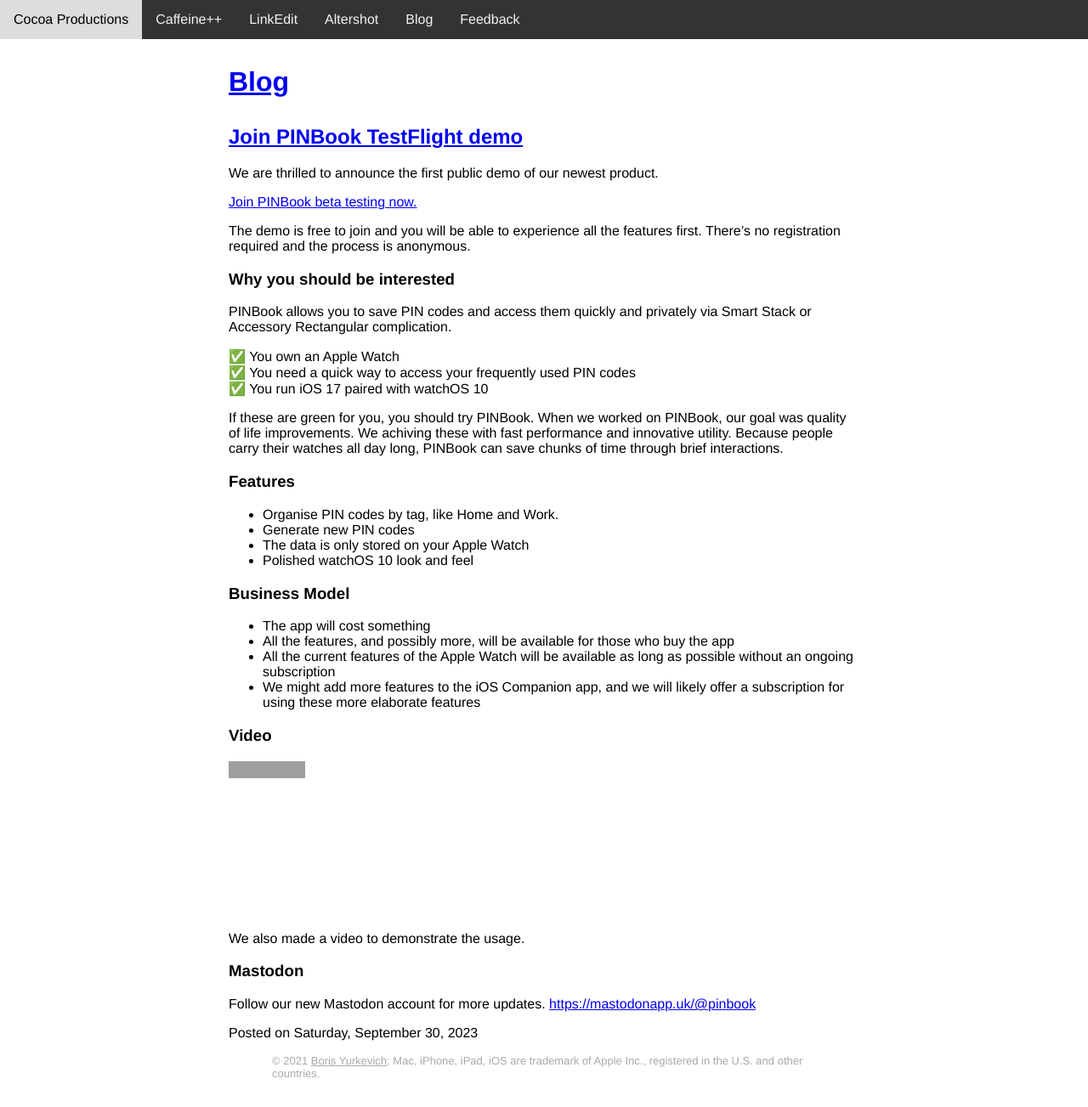
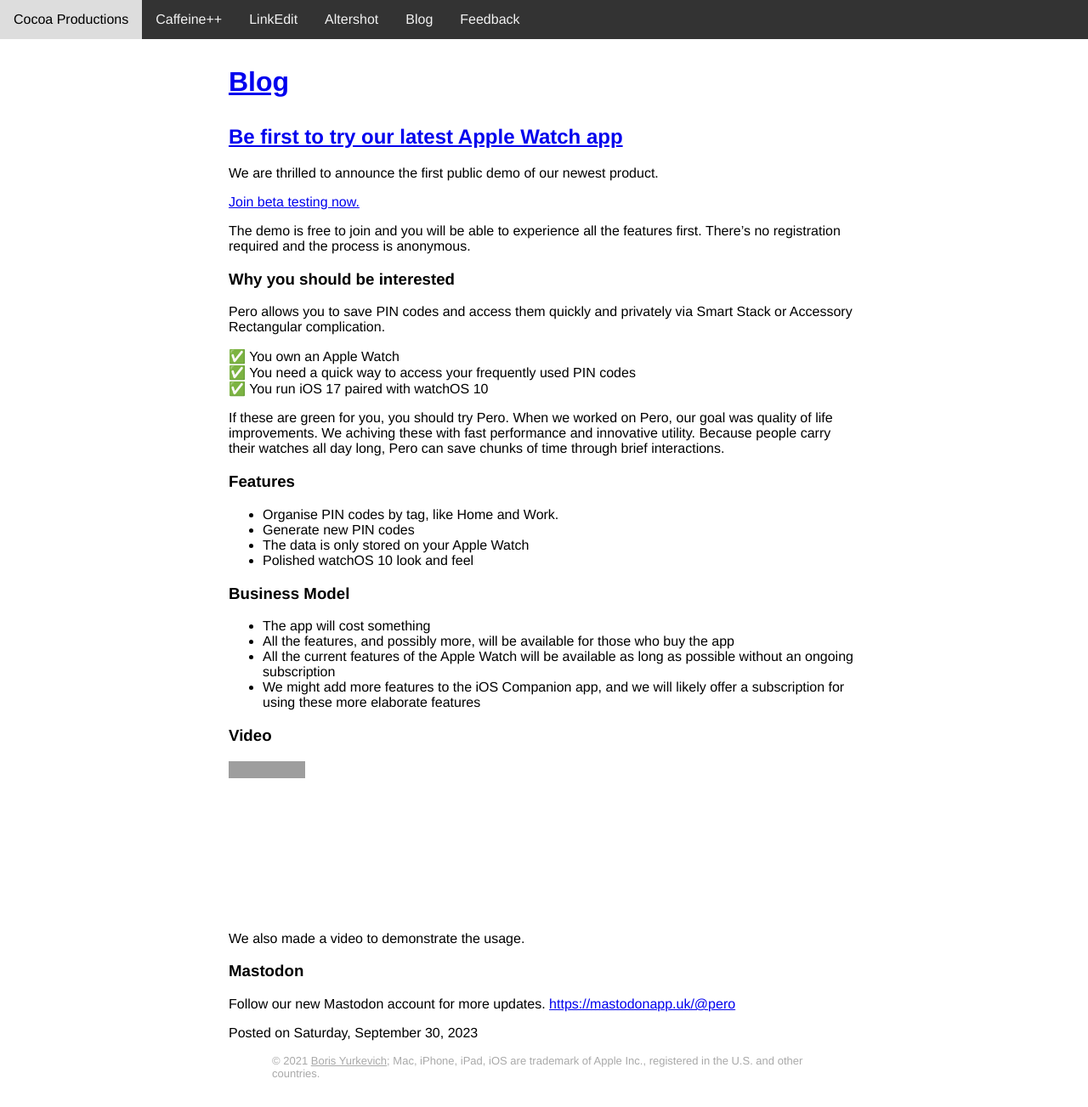
Before and after one commit to cocoaproductions/cocoaproductions.github.io, a Jekyll site: the page built from _posts/2023-09-30-join-pinbook-testflight-demo.md, in a window 1280 px wide. Shown: the whole page at 85% size. Built offline with Jekyll 4.4.1, drawn with Linux system fonts in a browser that asks for light colours; grey boxes are pictures that could not be loaded.

Commit message:
Updated post

```diff
--- a/_posts/2023-09-30-join-pinbook-testflight-demo.md
+++ b/_posts/2023-09-30-join-pinbook-testflight-demo.md
@@ -1,24 +1,24 @@
 ---
 layout: post
-title: "Join PINBook TestFlight demo"
+title: "Be first to try our latest Apple Watch app"
 date: 2023-09-30T8:29:57+0100
 ---
 
 We are thrilled to announce the first public demo of our newest product.
 
-[Join PINBook beta testing now.](https://testflight.apple.com/join/k5fOnkxq)
+[Join beta testing now.](https://testflight.apple.com/join/k5fOnkxq)
 
 The demo is free to join and you will be able to experience all the features first. There's no registration required and the process is anonymous.
 
 ### Why you should be interested ###
 
-PINBook allows you to save PIN codes and access them quickly and privately via Smart Stack or Accessory Rectangular complication.
+Pero allows you to save PIN codes and access them quickly and privately via Smart Stack or Accessory Rectangular complication.
 
 ✅ You own an Apple Watch
 ✅ You need a quick way to access your frequently used PIN codes
 ✅ You run iOS 17 paired with watchOS 10
 
-If these are green for you, you should try PINBook. When we worked on PINBook, our goal was quality of life improvements. We achiving these with fast performance and innovative utility. Because people carry their watches all day long, PINBook can save chunks of time through brief interactions.
+If these are green for you, you should try Pero. When we worked on Pero, our goal was quality of life improvements. We achiving these with fast performance and innovative utility. Because people carry their watches all day long, Pero can save chunks of time through brief interactions.
 
 ### Features ###
 
@@ -35,10 +35,10 @@
 - We might add more features to the iOS Companion app, and we will likely offer a subscription for using these more elaborate features
 
 ### Video ###
-<iframe src="https://player.vimeo.com/video/869806875?badge=0&amp;autopause=0&amp;player_id=0&amp;app_id=58479" width="320" height="180" frameborder="0" allow="autoplay; fullscreen; picture-in-picture" title="PINBook Demo"></iframe>
+<iframe src="https://player.vimeo.com/video/869806875?badge=0&amp;autopause=0&amp;player_id=0&amp;app_id=58479" width="320" height="180" frameborder="0" allow="autoplay; fullscreen; picture-in-picture" title="Pero Demo"></iframe>
 
 We also made a video to demonstrate the usage.
 
 ### Mastodon ###
 
-Follow our new Mastodon account for more updates. <https://mastodonapp.uk/@pinbook>
+Follow our new Mastodon account for more updates. <https://mastodonapp.uk/@pero>
--- a/feedback.markdown
+++ b/feedback.markdown
@@ -15,6 +15,6 @@
 
 Follow these accounts for updates and news.
 
-- [PINBook](https://mastodonapp.uk/@pinbook)
+- [Pero](https://mastodonapp.uk/@pero)
 - [Caffeine++](https://mastodonapp.uk/@caffeine)
 - [LinkEdit](https://mastodonapp.uk/@linkedit)
```
